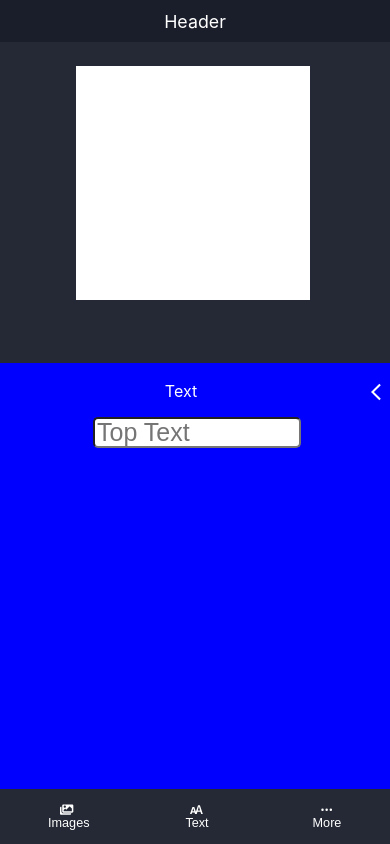
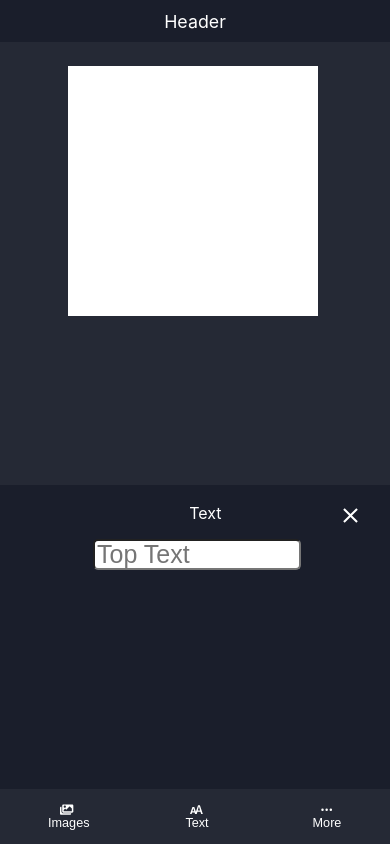
Before and after one commit to Mofe1015/Make.meme, a React (Create React App) app: page / in a window 390 px wide. Both pictures are taken after a click on the button "Text". Built offline with nearby package versions, Linux system fonts and the light colour scheme.

Commit message:
finished making extended nav responsive

```diff
--- a/src/Body.css
+++ b/src/Body.css
@@ -26,6 +26,13 @@
 }
 
 .edit-Box-Div {
+  background-color: white;
+  height: 40vw;
+  width: 40vw;
+  margin-top: auto;
+  margin-bottom: auto;
+}
+.edit-Box-Div-small {
   background-color: white;
   height: 40vw;
   width: 40vw;
@@ -78,6 +85,7 @@
 .nav-Extend-header {
   display: flex;
   border-bottom: 1px white;
+  width: 100%;
 }
 .nav-Extend-header > p {
   margin-left: auto;
@@ -95,6 +103,9 @@
   width: 20px;
   height: 20px;
 }
+.nav-Extend-backIcon-x {
+  display: none;
+}
 .nav-Extend-Body {
   display: flex;
 }
@@ -108,7 +119,6 @@
 }
 @media only screen and (max-width: 700px) {
   .Body {
-    background-color: green;
     display: flex;
     flex-direction: column-reverse;
     overflow: hidden;
@@ -123,11 +133,27 @@
     height: 90vh;
     min-height: 85vh;
   }
+  .nav-Extend-backIcon {
+    display: none;
+  }
   .edit-Box-Div {
     background-color: white;
     height: 90vw;
     width: 90vw;
     margin-top: auto;
+    margin-bottom: auto;
+
+    margin-top: auto;
+    margin-bottom: auto;
+  }
+  .edit-Box-Div-small {
+    max-width: 250px;
+    width: 250px;
+    height: 250px;
+    margin: 0px;
+    margin-top: 300px;
+    margin-bottom: -100px;
+
     margin-bottom: auto;
   }
 
@@ -140,13 +166,22 @@
     min-height: 6vh;
   }
   .nav-Extend {
-    background-color: blue;
+    background-color: #1a1e2b;
     display: none;
     flex-direction: column;
     padding: 2px;
     width: 100%;
     max-width: 100%;
-    height: 50vh;
-    min-height: 50vh;
+    height: 300px;
+    min-height: 300px;
+  }
+  .nav-Extend-header > p {
+    margin-left: 48%;
+  }
+  .nav-Extend-backIcon-x {
+    display: block;
+    width: 25px;
+    height: 25px;
+    margin-left: 200%;
   }
 }
--- a/src/Body.js
+++ b/src/Body.js
@@ -2,27 +2,17 @@ import './Body.css';
 import { FaImages } from "react-icons/fa";
 import { GoTextSize } from "react-icons/go";
 import { BsThreeDots } from "react-icons/bs";
-import { MdOutlineArrowBackIosNew } from "react-icons/md";
+import { MdOutlineArrowBackIosNew, MdClose } from "react-icons/md";
 
 
 function showExtendNav(){
     document.getElementById('navExtendiv').style.display = "flex"
-    if (document.documentElement.clientWidth <= 700) {
-
-        document.getElementById("editBoxid").style.cssText = `
-            width: 60vw;
-            height: 60vw;
-            margin: 0px;
-            margin-top: 50vh;
-        `;
-    }
-
+    document.getElementById("editBoxid").classList.replace('edit-Box-Div', 'edit-Box-Div-small');
 }
 
 function hideExtendNav(){
     document.getElementById('navExtendiv').style.display = "none"
-    document.getElementById("editBoxid").classList.add("edit-Box-Div");
-
+    document.getElementById("editBoxid").classList.replace( 'edit-Box-Div-small','edit-Box-Div');
 
 }
 
@@ -31,7 +21,9 @@ function NavExtend (){
         <div id='navExtendiv' className='nav-Extend'>
             <div className='nav-Extend-header'>
                 <p>Text</p>
+                <button className='nav-Extend-backBtn' onClick={hideExtendNav}><MdClose className='nav-Extend-backIcon-x'/></button>
                 <button className='nav-Extend-backBtn' onClick={hideExtendNav}><MdOutlineArrowBackIosNew className='nav-Extend-backIcon'/></button>
+
             </div>
             <div className='nav-Extend-Body'>
 
```
